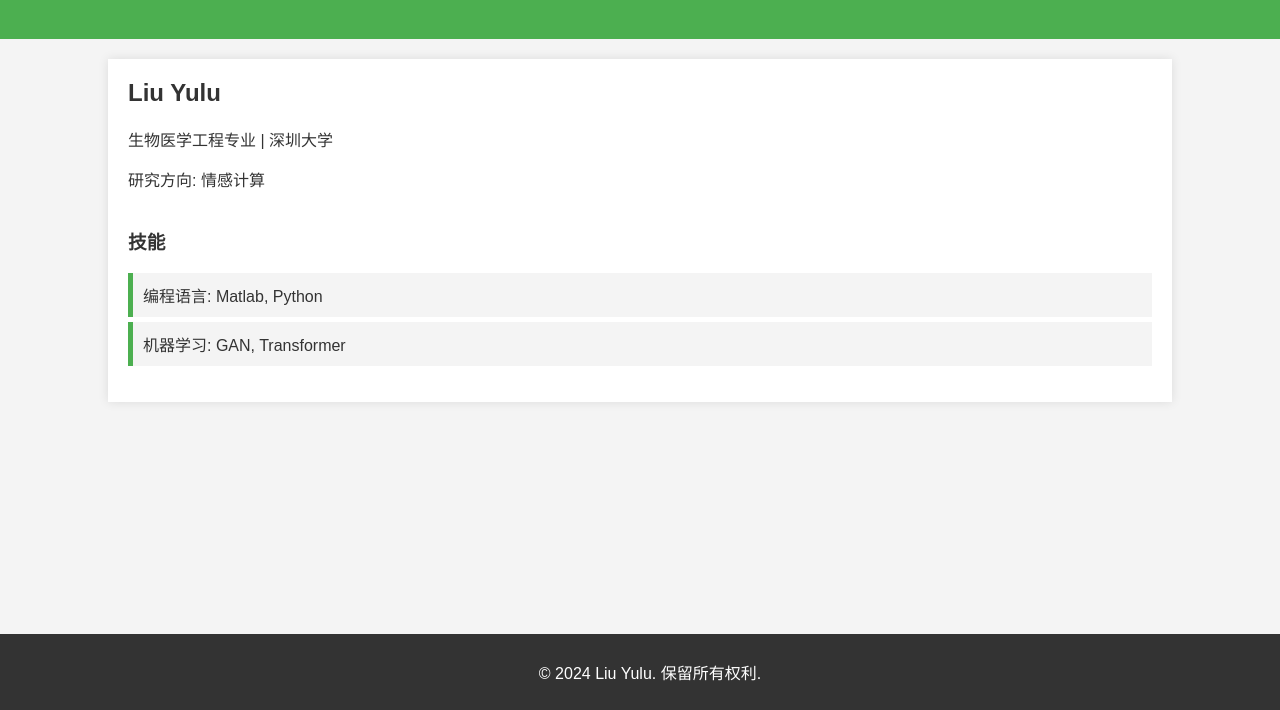
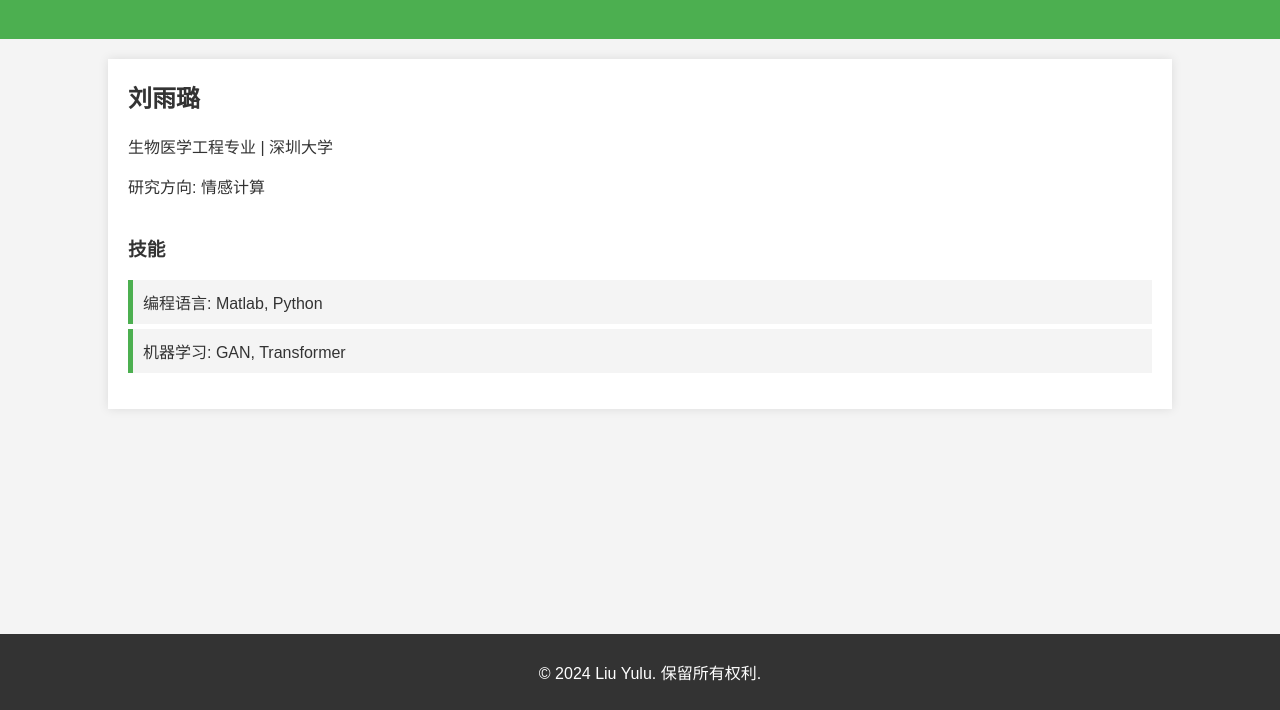
Before and after one commit to LiuYulu789/LiuYulu789.github.io, a plain HTML site: page index.html in a window 1280 px wide. Shown: the part 90-800 px from the top of the page. Drawn offline with Linux system fonts and the light colour scheme.

Commit message:
Add files via upload

```diff
--- a/index.html
+++ b/index.html
@@ -70,7 +70,7 @@
 
 <div class="container">
   <div class="profile-info">
-    <h2>Liu Yulu</h2>
+    <h2>刘雨璐</h2>
     <p>生物医学工程专业 | 深圳大学</p>
     <p>研究方向: 情感计算</p>
   </div>
```
